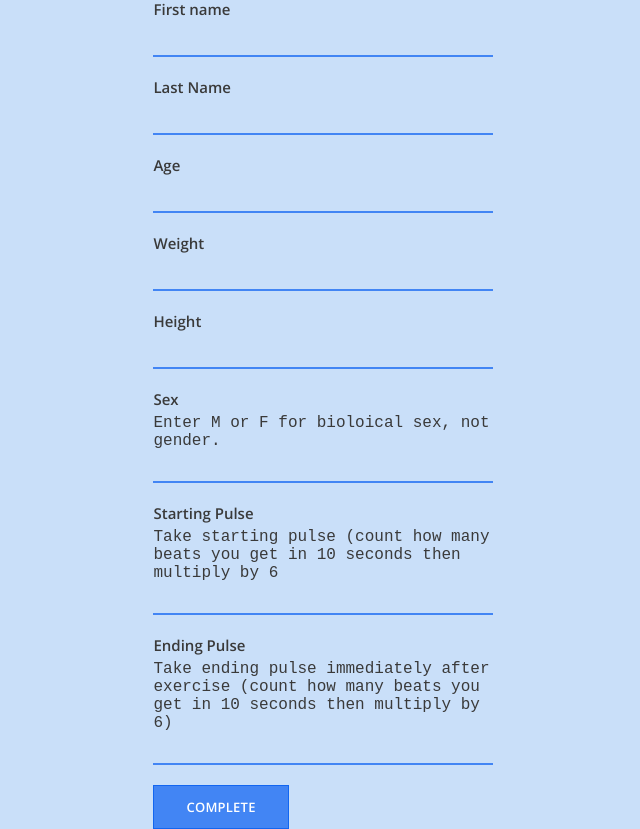
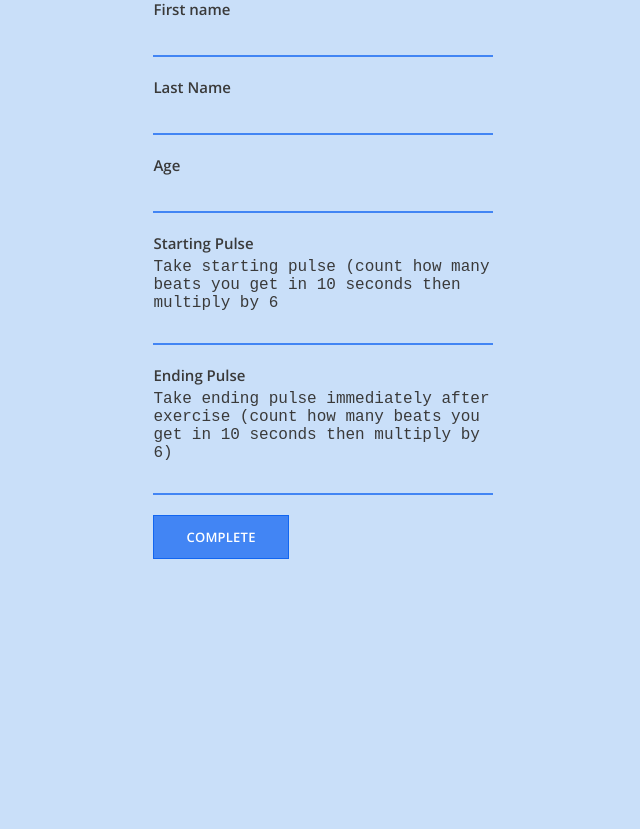
Before and after one commit to Sunset-wrkshp/bae-web, a Flask app: page / in a window 1280 px wide; the page is wider, and only the part inside the window is pictured. Shown: the part 151-980 px from the top of that part, without its empty margins (403-1043 px from the left). After the commit the page ends 710 px from the top of that part, so only its background shows below. Run offline with Flask 2, Linux system fonts and the light colour scheme.

Commit message:
Form works correctly; removed unnecessary form parts; updated readme

```diff
--- a/forms.py
+++ b/forms.py
@@ -14,18 +14,11 @@ class LoginForm(FlaskForm):
     password = PasswordField('Password', validators=[DataRequired("Enter your password")])
     submit = SubmitField("Sign in")
 
+#apparently if it is listed here it must be used in the HTML otherwise it doesnt work. Removed unnecessary attributes
 class PatientForm(FlaskForm):
     first_name = StringField('First name', validators=[DataRequired("Enter first name")])
     last_name = StringField('Last Name', validators=[DataRequired("Enter last name")])
     age = IntegerField('Age', validators=[DataRequired("Enter your age"), NumberRange(min=0, max=100, message="Enter an age between 0-100")])
-    #How to restrict the weight and height against joke answers?
-    weight = IntegerField('Weight', validators=[DataRequired("Enter your weight"), NumberRange(min=0, message="Enter your correct weight")])
-    height = IntegerField('Height', validators=[DataRequired("Enter height"), NumberRange(min=0, message="Enter your correct height")])
-    #how to be gender inclusive while still specifiying body type
-    #how to check so ONLY M or F is put in
-    #make custom validator for checking M or F
-    #OK so this isnt necessary at the moment, but could be added later.
-    sex = StringField('Sex', validators=[DataRequired("Enter your biological sex"), Length(min=0, max=1, message="Enter M or F")], description="Enter M or F for bioloical sex, not gender.")
     s_pulse = IntegerField('Starting Pulse', validators=[DataRequired("Enter your starting heart rate"), NumberRange(min=0)], description="Take starting pulse (count how many beats you get in 10 seconds then multiply by 6")
     e_pulse = IntegerField('Ending Pulse', validators=[DataRequired("Enter your ending heart rate"), NumberRange(min=0)], description="Take ending pulse immediately after exercise (count how many beats you get in 10 seconds then multiply by 6)" )
     submit = SubmitField('Complete')
--- a/templates/DataForm.html
+++ b/templates/DataForm.html
@@ -46,43 +46,6 @@
       </div>
 
       <div class="form-group">
-        {{ form.weight.label }}
-
-        {% if form.weight.errors %}
-          {% for error in form.weight.errors %}
-          <p class="error-message">{{ error }}</p>
-          {% endfor %}
-        {% endif %}
-
-        {{ form.weight }}
-      </div>
-
-      <div class="form-group">
-        {{ form.height.label }}
-
-        {% if form.height.errors %}
-          {% for error in form.height.errors %}
-          <p class="error-message">{{ error }}</p>
-          {% endfor %}
-        {% endif %}
-
-        {{ form.height }}
-      </div>
-
-      <div class="form-group">
-        {{ form.sex.label }}
-        {{ form.sex.description }}
-
-        {% if form.sex.errors %}
-          {% for error in form.sex.errors %}
-          <p class="error-message">{{ error }}</p>
-          {% endfor %}
-        {% endif %}
-
-        {{ form.sex }}
-      </div>
-
-      <div class="form-group">
         {{ form.s_pulse.label }}
         {{ form.s_pulse.description }}
 
```
Also changed, not shown: README.md.
